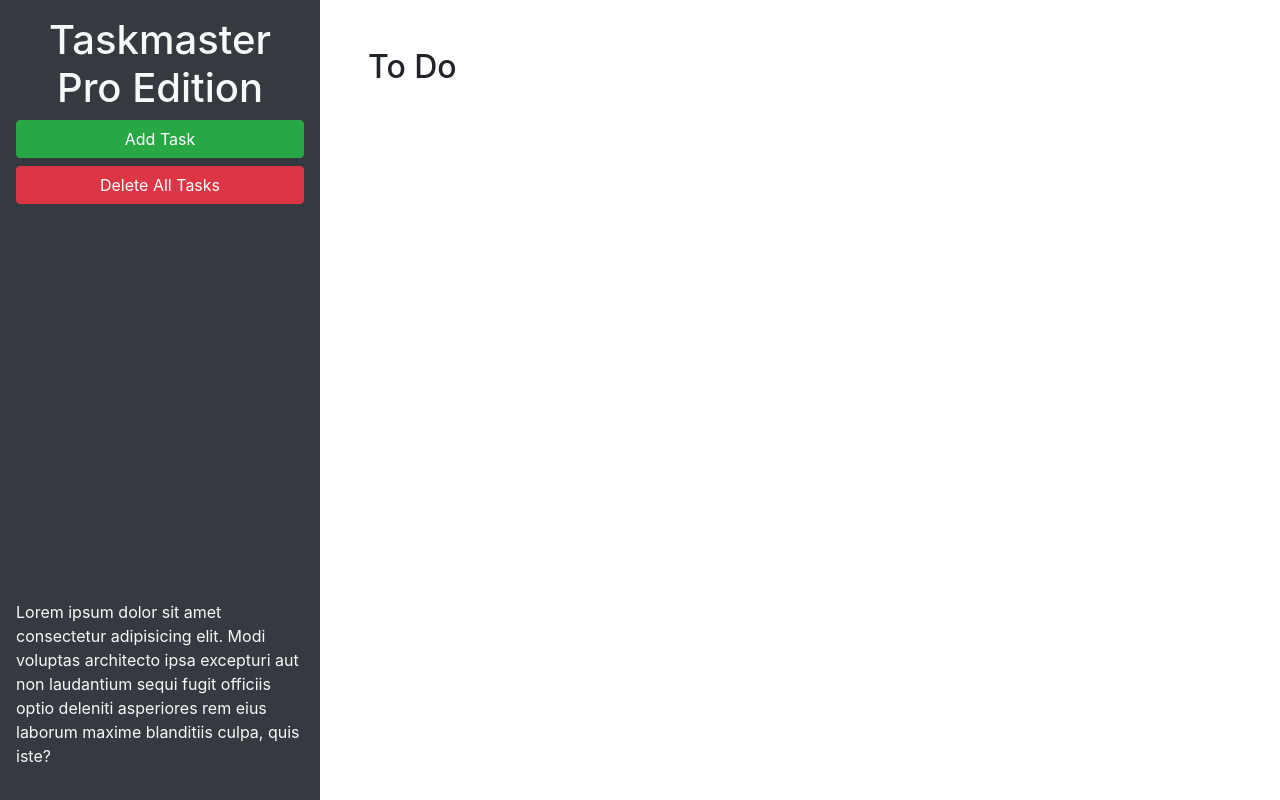
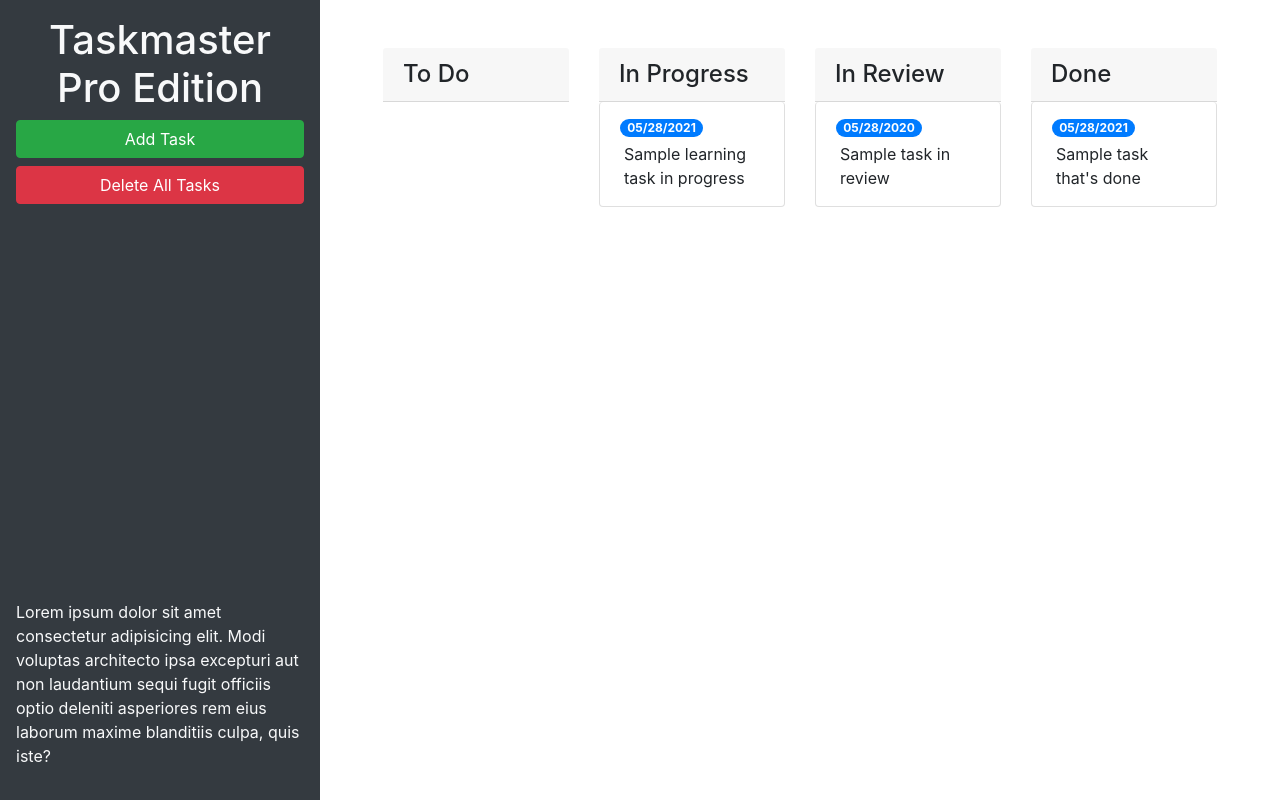
Before and after one commit to ColinNebula/taskmaster-pro, a plain HTML site: page index.html in a window 1280 px wide. Drawn offline with nearby package versions, Linux system fonts and the light colour scheme.

Commit message:
updated the inex.html file

```diff
--- a/index.html
+++ b/index.html
@@ -23,11 +23,80 @@
         laudantium sequi fugit officiis optio deleniti asperiores rem eius laborum maxime blanditiis culpa, quis iste?
       </p>
     </header>
+
+    <!-- Main Content here -->
     <main class="col-12 col-lg-9">
-      <div class="m-5">
-        <h2>To Do</h2>
+      <div class="m-5 row justify-content-around">
+
+        <!-- todo start -->
+        <div class="col-12 col-md-6 col-xl-3 mb-3">
+
+          <!-- added cards -->
+          <div class="card3">
+        <h4 class="card-header">
+        To Do
+        </h4>
         <ul id="list-toDo" class="list-group"> </ul>
+        </div>
       </div>
+      <!-- todo end -->
+
+  <!-- in progress start -->
+  <div class="col-12 col-md-6 col-xl-3 mb-3">
+
+    <!-- added cards -->
+    <div class="card2">
+    <h4 class="card-header">
+    In Progress
+    </h4>
+    <ul id="list-inProgress" class="list-group">
+      <li class="list-group-item">
+        <span class="badge badge-primary badge-pill">05/28/2021</span>
+        <p class="m-1">Sample learning task in progress</p>
+      </li>
+    </ul>
+    </div>
+  </div>
+  <!-- in progress end -->
+
+  <!-- in review start -->
+  <div class="col-12 col-md-6 col-xl-3 mb-3">
+
+    <!-- added cards -->
+    <div class="card1">
+    <h4 class="card-header">
+    In Review
+  </h4>
+    <ul id="list-inReview" class="list-group">
+      <li class="list-group-item">
+        <span class="badge badge-primary badge-pill">05/28/2020</span>
+        <p class="m-1">Sample task in review</p>
+      </li>
+    </ul>
+    </div>
+  </div>
+  <!-- in review end -->
+
+  <!-- done start -->
+  <div class="col-12 col-md-6 col-xl-3 mb-3">
+
+    <!-- added cards -->
+    <div class="cardx">
+    <h4 class="card-header">
+    Done
+    </h4>
+    <ul id="list-done" class="list-group">
+      <li class="list-group-item">
+        <span class="badge badge-primary badge-pill">05/28/2021</span>
+        <p class="m-1">Sample task that's done</p>
+      </li>
+    </ul>
+  </div>
+  </div>
+  <!-- done end -->
+</div>
+
+</div>
     </main>
   </div>
 
@@ -46,11 +115,11 @@
           <form>
             <div class="form-group">
               <label for="modalTaskDescription">Task description</label>
-              <textarea id="modalTaskDescription" rows="3"></textarea>
+              <textarea id="modalTaskDescription" rows="3" class="form-control"></textarea>
             </div>
             <div class="form-group">
               <label for="modalDueDate">Due date</label>
-              <input type="text" id="modalDueDate" placeholder="mm/dd/yyyy" autocomplete="off" />
+              <input type="text" class="form-control" id="modalDueDate" placeholder="mm/dd/yyyy" autocomplete="off" />
             </div>
           </form>
         </div>
```
